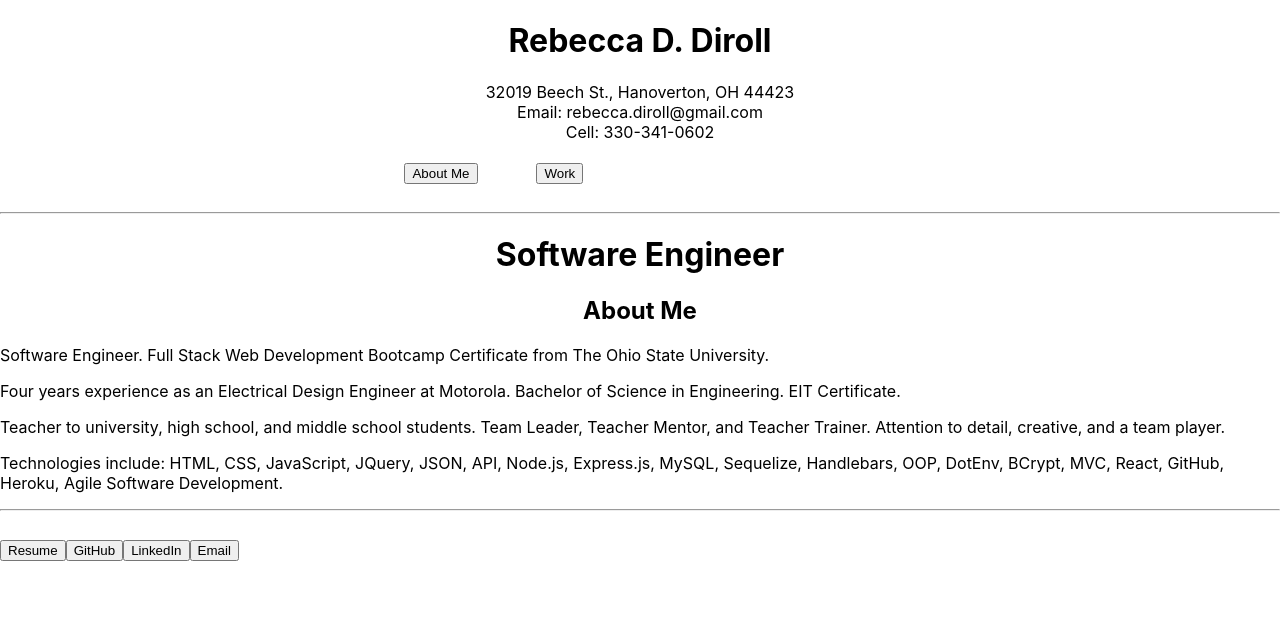
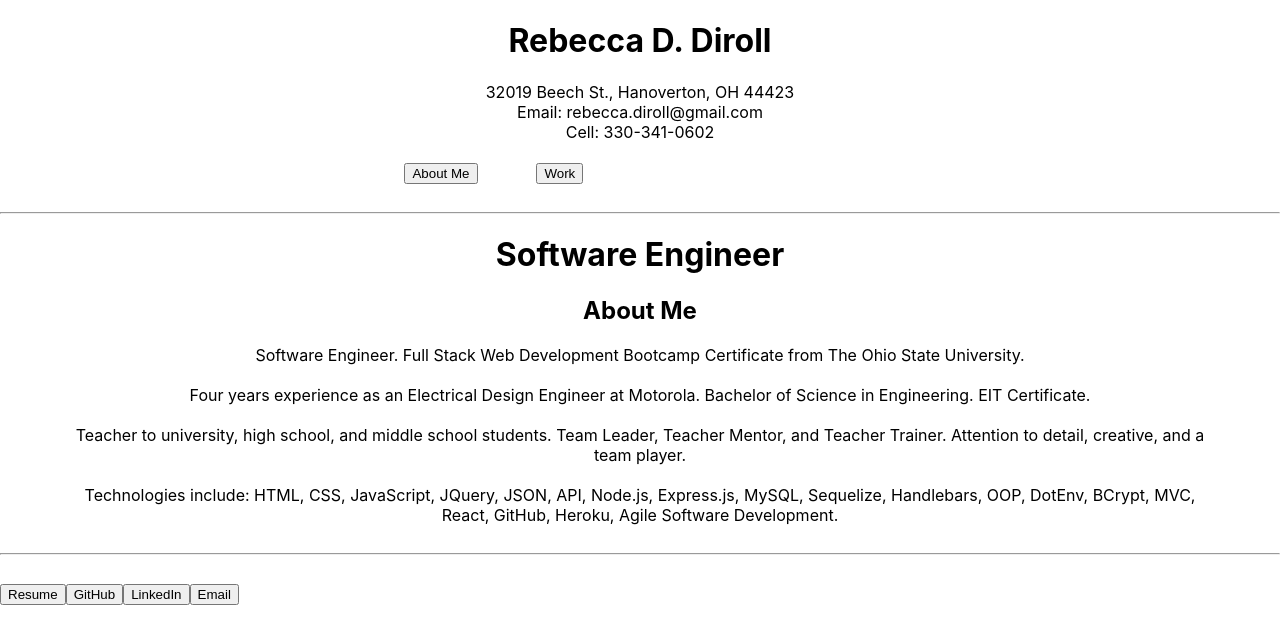
Before and after one commit to Rebecca-Diroll/20-React-Portfolio, a React (Create React App) app: page / in a window 1280 px wide. Shown: the top 644 px of the page. Built offline with nearby package versions, Linux system fonts and the light colour scheme.

Commit message:
Center text and add margins to the text on the Home page

```diff
--- /dev/null
+++ b/src/pages/Home/Home.css
@@ -0,0 +1,4 @@
+.homeText {
+    text-align: center;
+    margin: 0 5%;
+}
--- a/src/pages/Home/Home.js
+++ b/src/pages/Home/Home.js
@@ -1,4 +1,5 @@
 import React from "react";
+import './Home.css';
 
 function Home() {
     return (
@@ -9,24 +10,28 @@ function Home() {
             <h2>
                 About Me
             </h2>
-            <p>
+            <p className="homeText">
                 Software Engineer. Full Stack Web Development Bootcamp Certificate
                 from The Ohio State University.
             </p>
-            <p>
+            <br />
+            <p className="homeText">
                 Four years experience as an Electrical Design Engineer at Motorola.
                 Bachelor of Science in Engineering. EIT Certificate.
             </p>
-            <p>
+            <br />
+            <p className="homeText">
                 Teacher to university, high school, and middle school students.
                 Team Leader, Teacher Mentor, and Teacher Trainer. Attention to detail,
                 creative, and a team player.
             </p>
-            <p>
+            <br />
+            <p className="homeText">
                 Technologies include: HTML, CSS, JavaScript, JQuery, JSON, API, Node.js,
                 Express.js, MySQL, Sequelize, Handlebars, OOP, DotEnv, BCrypt, MVC, React,
                 GitHub, Heroku, Agile Software Development.
             </p>
+            <br />
         </>
     )
 }
```
